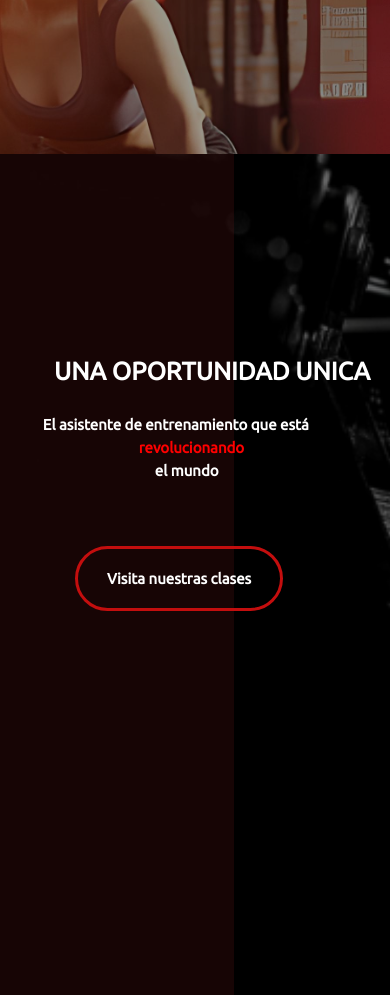
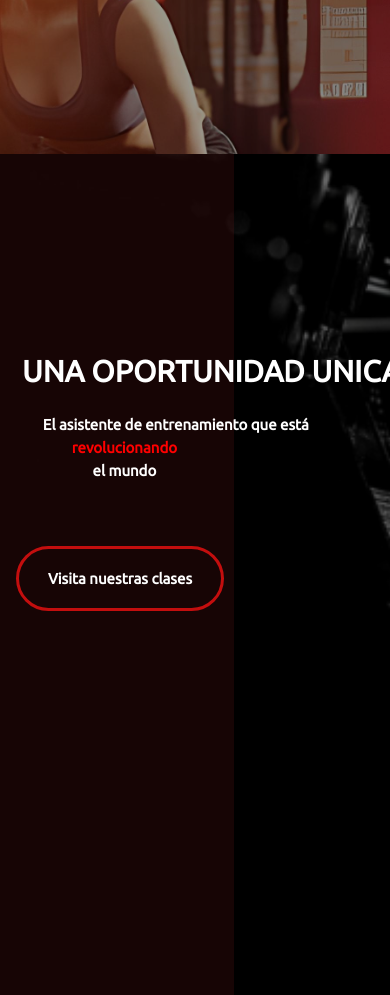
Before and after one commit to AtomRupture/proyecto_rupture, a PHP site: page / in a window 390 px wide; the page is wider, and only the part inside the window is pictured. Shown: the part 1112-2107 px from the top of that part. Run offline with PHP 8.4, Linux system fonts and the light colour scheme; some libraries are stand-ins or nearby versions.

Commit message:
Mejora del responsive

```diff
--- a/css/style.css
+++ b/css/style.css
@@ -181,7 +181,6 @@ header{
 }
 
 .text_pri2{
-    padding-left: 2rem;
     padding-top: 10rem;
     text-align: center;
     font-weight: 700px;
@@ -589,8 +588,11 @@ header{
     }
 
     .text_pri2{
-        font-size: 40px;
+        font-size: 37px;
         margin-top: -5rem;
+        padding-left: 0rem;
+        margin-left: -1.8rem;
+
     }
 
     .sec2-el{
@@ -702,31 +704,31 @@ header{
     }
 }
 @media screen and (width:300px){
-
-
     .logo{
         max-width: 5rem;
     }
 }
 
 @media screen and (max-width:700px){
-    .sec2-el h1{
-        font-size: 25px;
-    }
 
-    .p-4{
-        padding-left: 7rem;
-    }
-    .text_red{
-        padding-left: 6rem;
+
+    .contenedor{
+        margin-top: 3rem;
     }
 
     .vist-plns{
         margin-top: 3rem;
-        margin-left: 3.7rem;
+        margin-left: 0rem;
+    }
+
+    .text_pri2{
+        font-size: 30px;
+        margin-top: -11rem;
+        padding-left: 0rem;
+        margin-left: -0.7rem;
+
     }
 }
-
 
 
 
```
